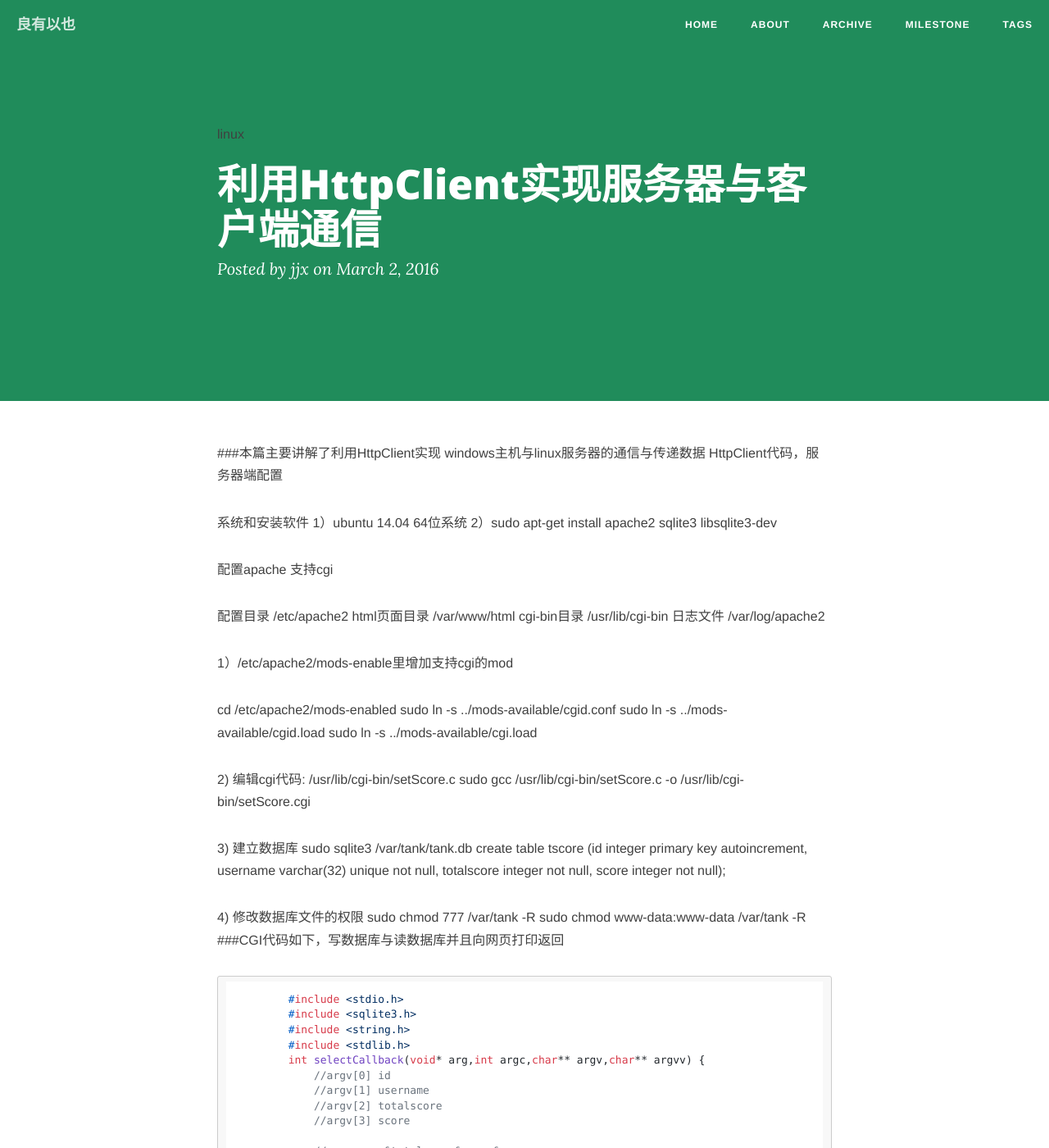
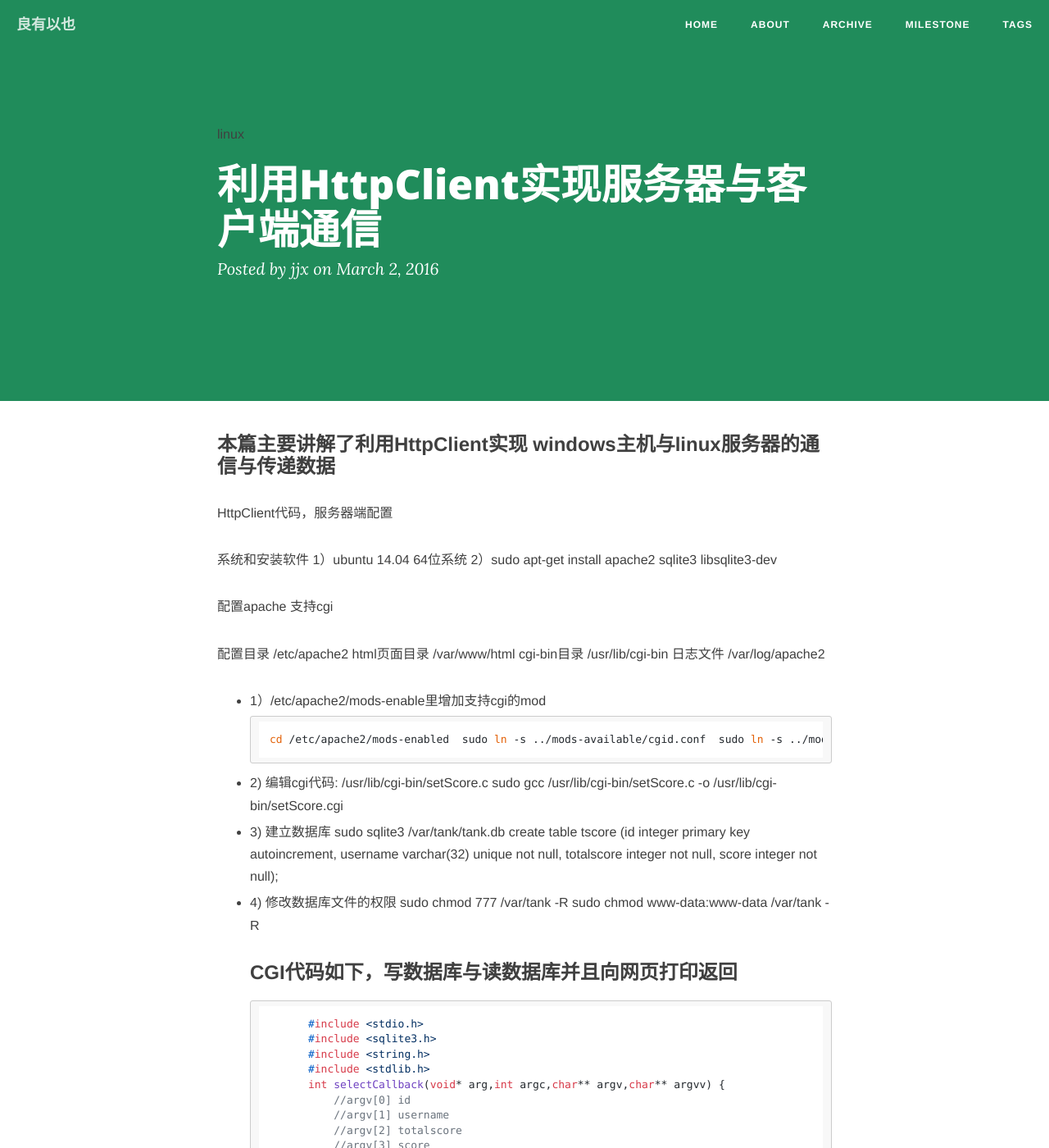
Before and after one commit to whuhan2013/whuhan2013.github.io, a Jekyll site: the page built from _posts/2016-03-02-linux-httpclient-windows.md, in a window 1280 px wide and 1400 px high. Shown: the whole window at 82% size. Built offline with Jekyll 4.4.1, drawn with Linux system fonts in a browser that asks for light colours; nearby versions of some CDN libraries; comment, search, counter and statistics services are not loaded.

Commit message:
Update 2016-03-02-linux-httpclient-windows.md

````diff
--- a/_posts/2016-03-02-linux-httpclient-windows.md
+++ b/_posts/2016-03-02-linux-httpclient-windows.md
@@ -7,7 +7,7 @@
 description: 通告一下，我已不再每天写千字文，准备采用以下的方法进行练习，由于文章篇幅较长，链接较多，建议到简书或博客进行阅读。
 ---
 
-###本篇主要讲解了利用HttpClient实现 windows主机与linux服务器的通信与传递数据
+### 本篇主要讲解了利用HttpClient实现 windows主机与linux服务器的通信与传递数据
 HttpClient代码，服务器端配置
 
 系统和安装软件
@@ -21,24 +21,24 @@
 cgi-bin目录  /usr/lib/cgi-bin
 日志文件   /var/log/apache2
 
-1）/etc/apache2/mods-enable里增加支持cgi的mod
+- 1）/etc/apache2/mods-enable里增加支持cgi的mod
 
-   cd /etc/apache2/mods-enabled
+      cd /etc/apache2/mods-enabled
    sudo ln -s ../mods-available/cgid.conf
    sudo ln -s ../mods-available/cgid.load
    sudo ln -s ../mods-available/cgi.load
 
-2) 编辑cgi代码: /usr/lib/cgi-bin/setScore.c
+- 2) 编辑cgi代码: /usr/lib/cgi-bin/setScore.c
    sudo gcc /usr/lib/cgi-bin/setScore.c -o /usr/lib/cgi-bin/setScore.cgi
 
-3) 建立数据库
+- 3) 建立数据库
    sudo sqlite3 /var/tank/tank.db
    create table tscore (id integer primary key autoincrement, username varchar(32) unique not null, totalscore integer not null, score integer not null);
 
-4) 修改数据库文件的权限
+- 4) 修改数据库文件的权限
    sudo chmod 777 /var/tank -R
    sudo chmod www-data:www-data /var/tank -R
-###CGI代码如下，写数据库与读数据库并且向网页打印返回
+### CGI代码如下，写数据库与读数据库并且向网页打印返回
 ```
         #include <stdio.h>
         #include <sqlite3.h>
````
